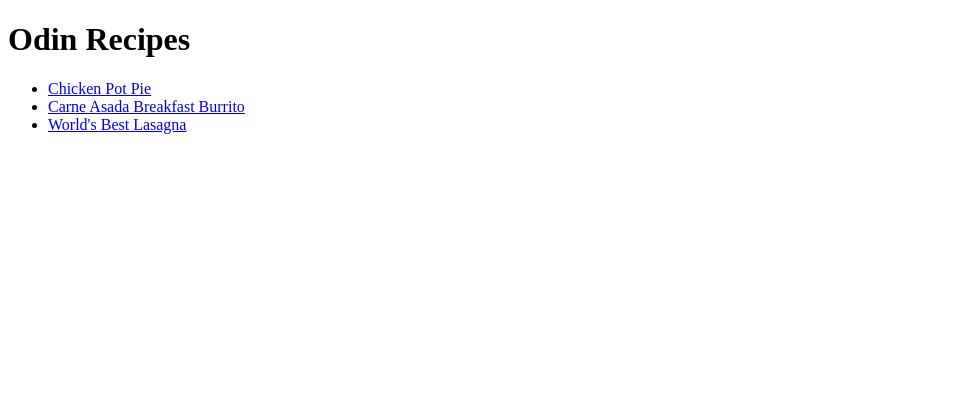
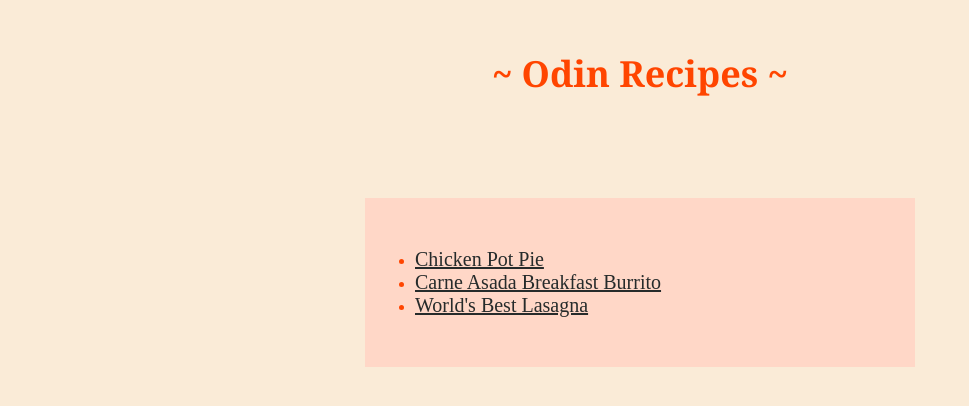
Before and after one commit to RebelRed-01/odin-recipes, a plain HTML site: page index.html in a window 1280 px wide. Shown: the whole page, without its empty margins (0-969 px from the left). Drawn offline with Linux system fonts and the light colour scheme.

Commit message:
styled main page

```diff
--- a/index.html
+++ b/index.html
@@ -8,7 +8,7 @@
     <link rel="stylesheet" href="style.css">
 </head>
 <body>
-    <h1>Odin Recipes</h1>
+    <h1>~ Odin Recipes ~</h1>
     <ul>
         <li><a href="./recipes/chicken-pie.html">Chicken Pot Pie</a></li>
         <li><a href="./recipes/burrito.html">Carne Asada Breakfast Burrito</a></li>
--- a/style.css
+++ b/style.css
@@ -0,0 +1,21 @@
+html {
+    background-color: antiquewhite;
+}
+h1 {
+    text-align: center;
+    font-family: Georgia, 'Times New Roman', Times, serif;
+    font-size: 36px;
+    color: orangered;
+    padding-top: 25px;
+}
+ul {
+    width: 450px;
+    background-color: #ffd7c7;
+    margin: 100px auto;
+    padding: 50px;
+    color: orangered;
+}
+a {
+    color: #262b2b;
+    font-size: 20px;
+}
```
